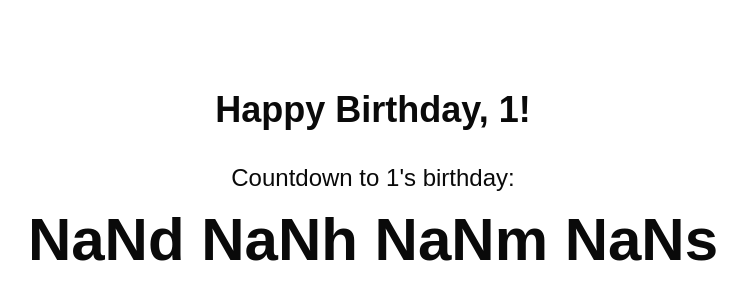
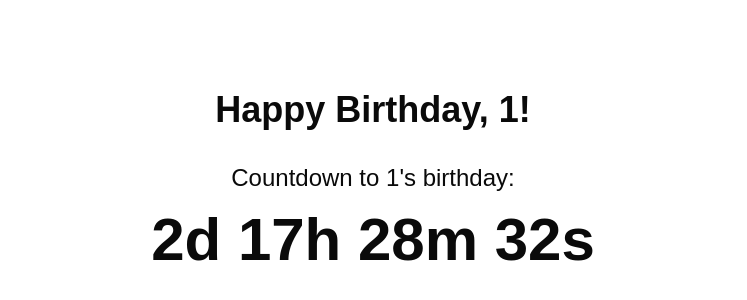
Before and after one commit to aayushker/BirthdayWisher, a Next.js app in the folder frontend/: page /1/1 in a window 1280 px wide. Shown: the part 220-520 px from the top of the page, without its empty margins (267-1014 px from the left). Built offline with nearby package versions, Linux system fonts and the light colour scheme.

Commit message:
feat: Refactor BirthdayPage to improve date parsing and logging

```diff
--- a/frontend/app/[name]/[date]/page.tsx
+++ b/frontend/app/[name]/[date]/page.tsx
@@ -1,12 +1,19 @@
-import { parseISO, isSameDay } from 'date-fns'
-import BirthdayCountdown from '@/components/BirthdayCountdown'
-import BirthdayCelebration from '@/components/BirthdayCelebration'
+import { parseISO, isSameDay } from "date-fns";
+import BirthdayCountdown from "@/components/BirthdayCountdown";
+import BirthdayCelebration from "@/components/BirthdayCelebration";
 
-export default async function BirthdayPage({ params }: { params: { name: string; date: string } }) {
-  const { name, date } = await params
-  const birthdate = parseISO(`2000-${date}`)
-  const today = new Date()
-  const isBirthday = isSameDay(today, birthdate)
+export default async function BirthdayPage({
+  params,
+}: {
+  params: { name: string; date: string };
+}) {
+  const { name, date } = params;
+  console.log(date);
+  const [day, month, year] = date.split("-");
+  const birthdate = new Date(`${year}-${month}-${day}`);
+  console.log(birthdate);
+  const today = new Date();
+  const isBirthday = isSameDay(today, birthdate);
 
   return (
     <main className="flex min-h-screen flex-col items-center justify-center p-24">
@@ -17,5 +24,5 @@ export default async function BirthdayPage({ params }: { params: { name: string;
         <BirthdayCountdown name={name} birthdate={birthdate} />
       )}
     </main>
-  )
+  );
 }
```
